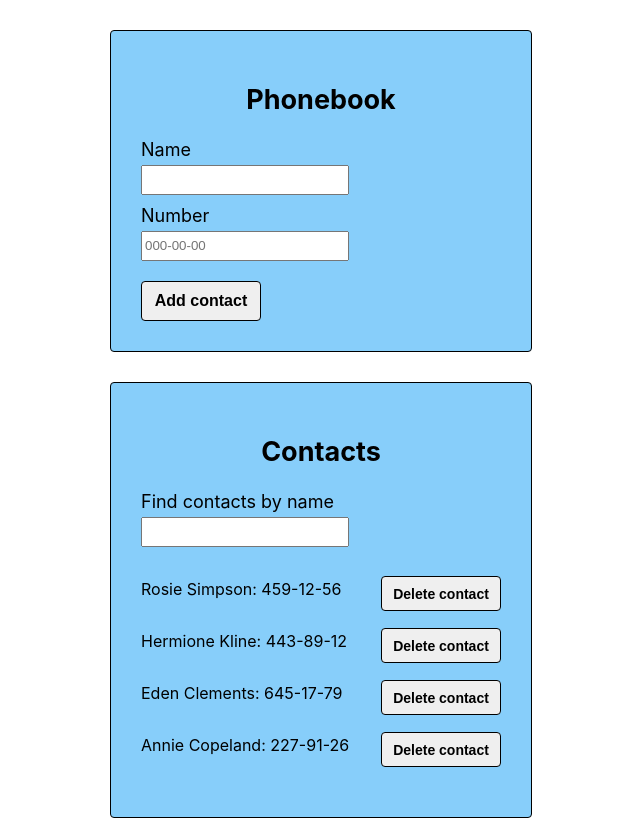
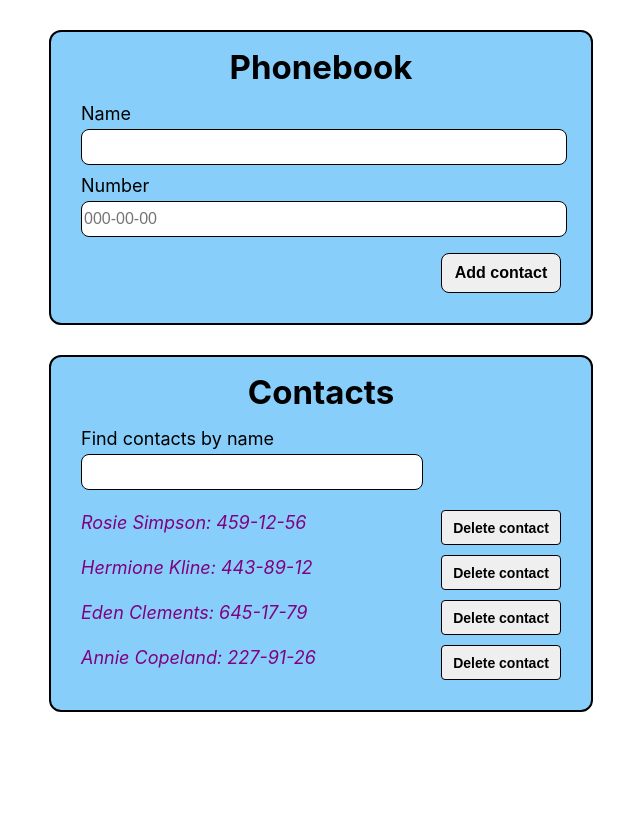
Before and after one commit to dmitrikll/goit-react-hw-02-phonebook, a React (Create React App) app: page / in a window 1280 px wide. Shown: the whole page, without its empty margins (319-959 px from the left). Built offline with nearby package versions, Linux system fonts and the light colour scheme.

Commit message:
add prettier

```diff
--- a/src/components/ContactForm/ContactForm.styled.jsx
+++ b/src/components/ContactForm/ContactForm.styled.jsx
@@ -1,4 +1,4 @@
-import styled from "styled-components";
+import styled from 'styled-components';
 
 export const Label = styled.label`
     display: block;
@@ -9,26 +9,37 @@ export const Label = styled.label`
 
 export const Input = styled.input`
     display: block;
-    width: 200px;
-    height: 24px;
+    width: 100%;
+    height: 32px;
     margin-top: 5px;
     margin-bottom: 10px;
+    border: 1px solid #000000;
+    border-radius: 8px;
+    font-size: 16px;
+
+    &:focus {
+        box-shadow: 0px 0px 5px 0px #000000;
+    }
 `;
 
 export const Button = styled.button`
+    display: block;
     width: 120px;
-    margin-top: 10px;
+    margin-top: 16px;
+    margin-right: 0px;
+    margin-left: auto;
     padding: 10px;
     font-size: 16px;
     font-weight: bold;
     color: #000000;
     border: 1px solid #000000;
-    border-radius: 4px;
+    border-radius: 8px;
 
-    &:hover {
-    cursor: pointer;
-    background-color: #006400;
-    color: #ffffff;
-    box-shadow: 0px 0px 7px 0px #006400;
+    &:hover,
+    :focus {
+        cursor: pointer;
+        background-color: #006400;
+        color: #ffffff;
+        box-shadow: 0px 0px 5px 0px #006400;
     }
 `;
--- a/src/components/ContactList/ContactList.jsx
+++ b/src/components/ContactList/ContactList.jsx
@@ -1,20 +1,28 @@
-import PropTypes from "prop-types";
-import { Button, Item, List } from "./ContactList.styled";
+import PropTypes from 'prop-types';
+import { Button, ContactName, Item, List } from './ContactList.styled';
 
 export function ContactList({ contacts, deleteContact }) {
     return (
         <List>
             {contacts.map(({ id, name, number }) => (
                 <Item key={id}>
-                    <p>
-                        {name}: {number}
-                    </p>
-                    <Button type="button" onClick={() => deleteContact(id)} value="delete">Delete contact</Button>
+                    <ContactName>
+                        <p>
+                            {name}: {number}
+                        </p>
+                    </ContactName>
+                    <Button
+                        type="button"
+                        onClick={() => deleteContact(id)}
+                        value="delete"
+                    >
+                        Delete contact
+                    </Button>
                 </Item>
             ))}
         </List>
     );
-};
+}
 
 ContactList.propTypes = {
     contacts: PropTypes.arrayOf(
@@ -22,7 +30,7 @@ ContactList.propTypes = {
             id: PropTypes.string.isRequired,
             name: PropTypes.string.isRequired,
             number: PropTypes.string.isRequired,
-        }),
+        })
     ),
     deleteContact: PropTypes.func.isRequired,
 };
--- a/src/components/ContactList/ContactList.styled.jsx
+++ b/src/components/ContactList/ContactList.styled.jsx
@@ -1,4 +1,4 @@
-import styled from "styled-components";
+import styled from 'styled-components';
 
 export const List = styled.ul`
     padding-left: 0px;
@@ -13,6 +13,12 @@ margin-left: 0px;
     list-style: none;
 `;
 
+export const ContactName = styled.p`
+    font-size: 18px;
+    font-style: italic;
+    color: #800080;
+`;
+
 export const Button = styled.button`
     width: 120px;
     height: 35px;
@@ -24,10 +30,11 @@ color: #000000;
     border: 1px solid #000000;
     border-radius: 4px;
 
-&:hover {
+    &:hover,
+    :focus {
         cursor: pointer;
-    background-color: #FF0000;
-    color: #FFFFFF;
-    box-shadow: 0px 0px 7px 0px #FF0000;
+        background-color: #ff0000;
+        color: #ffffff;
+        box-shadow: 0px 0px 5px 0px #ff0000;
     }
 `;
--- a/src/components/Filter/Filter.styled.jsx
+++ b/src/components/Filter/Filter.styled.jsx
@@ -1,4 +1,4 @@
-import styled from "styled-components";
+import styled from 'styled-components';
 
 export const Label = styled.label`
     display: block;
@@ -9,8 +9,15 @@ color: #000000;
 
 export const Input = styled.input`
     display: block;
-width: 200px;
-height: 24px;
+    width: 70%;
+    height: 32px;
     margin-top: 5px;
     margin-bottom: 10px;
+    border: 1px solid #000000;
+    border-radius: 8px;
+    font-size: 16px;
+
+    &:focus {
+        box-shadow: 0px 0px 5px 0px #000000;
+    }
 `;
--- a/src/components/Section/Section.jsx
+++ b/src/components/Section/Section.jsx
@@ -1,7 +1,7 @@
 import PropTypes from 'prop-types';
 import { Card, Title } from './Section.styled';
 
-export const Section = ({title, children}) => {
+export const Section = ({ title, children }) => {
     return (
         <Card>
             <Title>
@@ -14,5 +14,5 @@ export const Section = ({title, children}) => {
 
 Section.propTypes = {
     title: PropTypes.string.isRequired,
-    children: PropTypes.node
+    children: PropTypes.node,
 };
--- a/src/components/Section/Section.styled.jsx
+++ b/src/components/Section/Section.styled.jsx
@@ -1,21 +1,20 @@
 import styled from 'styled-components';
 
 export const Card = styled.div`
-width: 360px;
+    width: 480px;
     margin-left: auto;
     margin-right: auto;
     margin-top: 30px;
-padding: 30px;
-background: #87CEFA;
-border: 1px solid #000000;
-border-radius: 4px;
+    padding: 15px 30px 30px 30px;
+    background: #87cefa;
+    border: 2px solid #000000;
+    border-radius: 12px;
 `;
 
 export const Title = styled.h2`
     display: block;
-margin-top: 0px;
-margin-bottom: 10px;
+    margin-bottom: 16px;
     text-align: center;
-font-size: 18px;
+    font-size: 22px;
     color: #000000;
 `;
--- a/src/index.css
+++ b/src/index.css
@@ -1,15 +1,38 @@
-@import-normalize; /* bring in normalize.css styles */
+@import-normalize;
+/* bring in normalize.css styles */
 
 body {
-  margin: 0;
-  font-family: -apple-system, BlinkMacSystemFont, 'Segoe UI', 'Roboto', 'Oxygen',
-    'Ubuntu', 'Cantarell', 'Fira Sans', 'Droid Sans', 'Helvetica Neue',
-    sans-serif;
-  -webkit-font-smoothing: antialiased;
-  -moz-osx-font-smoothing: grayscale;
+    margin: 0;
+    font-family: -apple-system, BlinkMacSystemFont, 'Segoe UI', 'Roboto',
+        'Oxygen', 'Ubuntu', 'Cantarell', 'Fira Sans', 'Droid Sans',
+        'Helvetica Neue', sans-serif;
+    -webkit-font-smoothing: antialiased;
+    -moz-osx-font-smoothing: grayscale;
 }
 
 code {
-  font-family: source-code-pro, Menlo, Monaco, Consolas, 'Courier New',
-    monospace;
+    font-family: source-code-pro, Menlo, Monaco, Consolas, 'Courier New',
+        monospace;
 }
+
+h1,
+h2,
+h3,
+h4,
+h5,
+h6,
+p {
+    margin: 0;
+}
+
+ul {
+    margin: 0;
+    padding: 0;
+    list-style: none;
+}
+
+img {
+    display: block;
+    max-width: 100%;
+    height: auto;
+}
```
Also changed, not shown: src/components/App.jsx (+34 -19 lines), src/components/ContactForm/ContactForm.jsx (+8 -8 lines), src/components/Filter/Filter.jsx (+6 -6 lines), src/utils/allComponents.js (+4 -4 lines), .prettierrc.json. Lines whose indentation alone changed are shown as unchanged.
